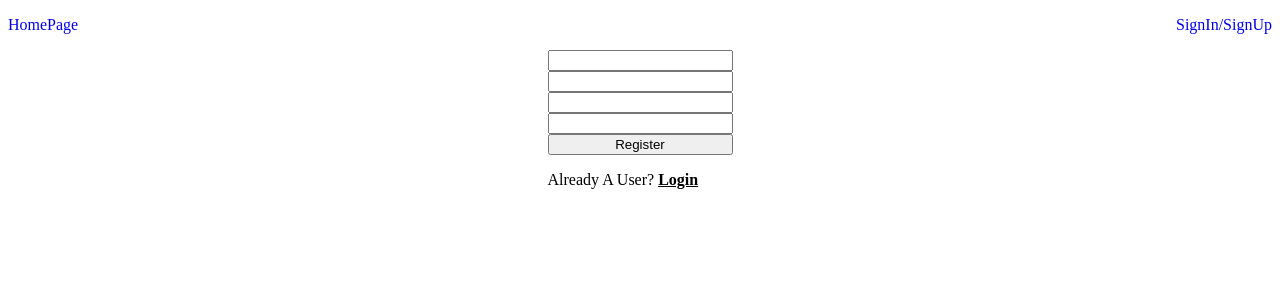
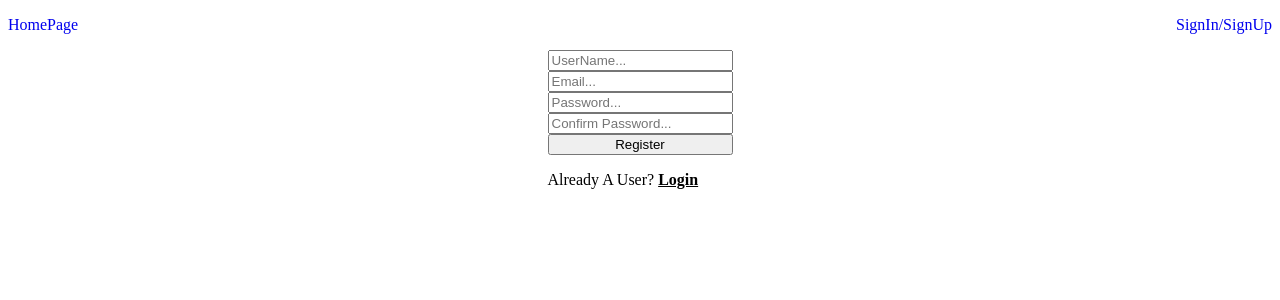
Before and after one commit to comeaudc/TheGamesShopFE, a React (Vite) app: page /auth in a window 1280 px wide. Both pictures are taken after a click on the element "Sign Up". Shown: the top 300 px of the page. Built offline with nearby package versions, Linux system fonts and the light colour scheme.

Commit message:
Created Register Route with temp datavalidation and error handling

```diff
--- a/src/components/Forms/RegisterForm.jsx
+++ b/src/components/Forms/RegisterForm.jsx
@@ -1,16 +1,91 @@
+import style from "./Form.module.css";
+import { useState } from "react";
+import { useAuth } from "../../context/auth/authContext";
+import { useNavigate } from "react-router-dom";
 
-import style from './Form.module.css'
+export default function RegisterForm({ setNewUser }) {
+  const { signup } = useAuth();
+  const nav = useNavigate();
+  const [formData, setFormData] = useState({
+    username: "",
+    email: "",
+    password: "",
+    password2: "",
+  });
 
-export default function RegisterForm({setNewUser}) {
+  function handleChange(e) {
+    setFormData({ ...formData, [e.target.name]: e.target.value });
+  }
+
+  async function handleSubmit(e) {
+    e.preventDefault();
+
+    const emailRegex = /^[^\s@]+@[^\s@]+\.[^\s@]+$/;
+    let msg = "";
+
+    if (!formData.username.trim()) {
+      msg += `Please include UserName \n`;
+    }
+
+    if (!formData.email || !emailRegex.test(formData.email)) {
+      msg += `Please include valid Email \n`;
+    }
+
+    if (!formData.password || formData.password !== formData.password2) {
+      msg += `Please include a password and make sure they match`;
+    }
+
+    if (msg) {
+      return alert(msg);
+    }
+
+    try {
+      await signup(formData);
+
+      nav("/dashboard");
+    } catch (err) {
+      alert("Regsiter Failed, Make sure you dont have an account already");
+      console.error(err);
+    }
+  }
+
   return (
-    <form className={style.formContainer}>
-      <input type="text" name="" id="" />
-      <input type="text" name="" id="" />
-      <input type="password" name="" id="" />
-      <input type="password" name="" id="" />
+    <form onSubmit={handleSubmit} className={style.formContainer}>
+      <input
+        onChange={handleChange}
+        type="text"
+        name="username"
+        placeholder="UserName..."
+      />
+      <input
+        onChange={handleChange}
+        type="text"
+        name="email"
+        placeholder="Email..."
+      />
+      <input
+        onChange={handleChange}
+        type="password"
+        name="password"
+        placeholder="Password..."
+      />
+      <input
+        onChange={handleChange}
+        type="password"
+        name="password2"
+        placeholder="Confirm Password..."
+      />
       <input type="submit" value="Register" />
       <p>
-        Already A User? <span className={style.toggle}  onClick={()=>{setNewUser(false)}}>Login</span>
+        Already A User?{" "}
+        <span
+          className={style.toggle}
+          onClick={() => {
+            setNewUser(false);
+          }}
+        >
+          Login
+        </span>
       </p>
     </form>
   );
--- a/src/components/Nav/Nav.jsx
+++ b/src/components/Nav/Nav.jsx
@@ -7,11 +7,10 @@ export default function Nav() {
   const { cookies, logout } = useAuth();
   const nav = useNavigate();
 
+  function handleLogout() {
+    logout();
 
-  function handleLogout(){
-    logout()
-
-    nav('/')
+    nav("/");
   }
   return (
     <nav className={styles.mainNav}>
@@ -28,7 +27,9 @@ export default function Nav() {
             <li>
               <Link to="/create">Create Form</Link>
             </li>
-            <li><button onClick={handleLogout}>Logout</button></li>
+            <li>
+              <button onClick={handleLogout}>Logout</button>
+            </li>
           </>
         ) : (
           <li>
--- a/src/context/appContext.jsx
+++ b/src/context/appContext.jsx
@@ -1,5 +1,6 @@
 import AuthProvider from "./auth/authContext";
 
+// Parent functional component to house all contexts
 export default function AppProvider({children}){
     return <AuthProvider>{children}</AuthProvider>
 }
--- a/src/context/auth/authContext.jsx
+++ b/src/context/auth/authContext.jsx
@@ -2,8 +2,9 @@ import { createContext, useContext, useMemo } from "react";
 import { useCookies } from "react-cookie";
 import axios from "axios";
 
-const AuthContext = createContext();
+const AuthContext = createContext(); //Created out context with No value
 
+// Created functional component to PROVIDE context
 export default function AuthProvider({ children }) {
   const [cookies, setCookie, removeCookie] = useCookies();
 
--- a/src/main.jsx
+++ b/src/main.jsx
@@ -13,7 +13,7 @@ createRoot(document.getElementById("root")).render(
         <BrowserRouter>
           <App />
         </BrowserRouter>
-      </AppProvider>{" "}
+      </AppProvider>
     </CookiesProvider>
   </StrictMode>
 );
```
